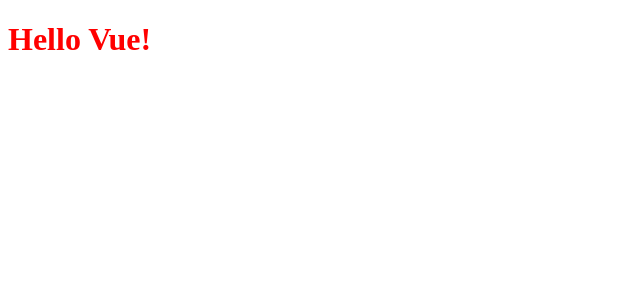
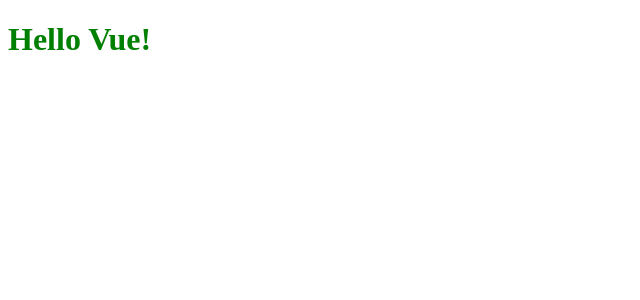
Before and after one commit to zeroaz2020/LGC__Vue-Todo-App, a Vue app: page / in a window 1280 px wide. Shown: the top 300 px of the page, without its empty margins (0-640 px from the left). Built offline with nearby package versions, Linux system fonts and the light colour scheme.

Commit message:
css 전처리기 installation

```diff
--- a/App.vue
+++ b/App.vue
@@ -4,7 +4,7 @@
 
 <script>
     export default {
-        data () {
+        data() {
             return {
                 msg: 'Hello Vue!'
             }
@@ -12,8 +12,9 @@
     }
 </script>
 
-<style scoped>
-h1 {
-    color: red;
-}
+<style lang="scss" scoped>
+    $color: green;
+    h1 {
+        color: $color;
+    }
 </style>
--- a/package.json
+++ b/package.json
@@ -25,6 +25,8 @@
     "copy-webpack-plugin": "^6.0.1",
     "css-loader": "^3.5.3",
     "html-webpack-plugin": "^4.3.0",
+    "node-sass": "^4.14.1",
+    "sass-loader": "^7.3.1",
     "vue-loader": "^15.9.2",
     "vue-style-loader": "^4.1.2",
     "vue-template-compiler": "^2.6.11",
--- a/webpack.config.js
+++ b/webpack.config.js
@@ -8,7 +8,6 @@
 
 module.exports = (env, opts) => {
     const config = {
-        // 중복되는 옵션들...
         // 진입점
         entry: {
             app: [
@@ -38,6 +37,14 @@
                     use: [
                         "vue-style-loader",
                         "css-loader"
+                    ]
+                },
+                {
+                    test: /\.scss$/,
+                    use: [
+                        'vue-style-loader',
+                        'css-loader',
+                        'sass-loader'
                     ]
                 }
             ]
@@ -70,11 +77,11 @@
                 // HMR, https://webpack.js.org/concepts/hot-module-replacement/
                 hot: true
             }
-        })
-    // opts.mode === 'production'
+            })
+        // opts.mode === 'production'
     } else {
         return merge(config, {
-            // 추가 제품용 옵션
+            // 추가 배포용 옵션
             devtool: 'cheap-module-source-map',
             plugins: [
                 // 빌드(build) 직전 `output.path`(`dist` directory) 내 기존 모든 파일 삭제
```
Also changed, not shown: 1 other file (tests, documents, lock files or other folders).
